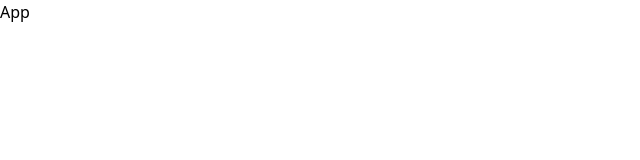
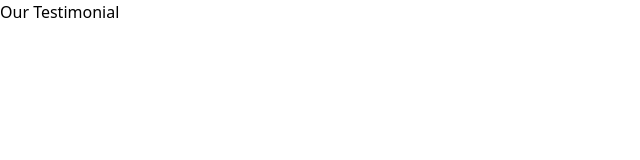
Before and after one commit to ManojBhandarkar98/codehelp-testimonial-slidder, a React (Create React App) app: page / in a window 1280 px wide. Shown: the top 160 px of the page, without its empty margins (0-640 px from the left). Built offline with nearby package versions, Linux system fonts and the light colour scheme.

Commit message:
Epi - 06 - Component setup it show testimonial component on screen not card

```diff
--- a/src/App.js
+++ b/src/App.js
@@ -1,7 +1,16 @@
 import React from "react";
+import Testimonial from "./components/Testimonial";
 
 const App = () => {
-  return <div>App</div>;
+  return (
+    <div>
+      <div>
+        <h1>Our Testimonial</h1>
+      </div>
+      <Testimonial />
+    </div>
+
+  );
 };
 
 export default App;
--- /dev/null
+++ b/src/components/Card.js
@@ -0,0 +1,20 @@
+import React from 'react'
+
+const Card = () => {
+    return (
+        <div>
+            <div>
+                <img>image</img>
+            </div>
+            <div>
+                <p>name</p>
+                <p>job</p>
+            </div>
+            <div>
+                <p>review</p>
+            </div>
+        </div>
+    )
+}
+
+export default Card
--- /dev/null
+++ b/src/components/Testimonial.js
@@ -0,0 +1,11 @@
+import React from 'react'
+
+const Testimonial = () => {
+    return (
+        <div>
+            <card />
+        </div>
+    )
+}
+
+export default Testimonial
```
Also changed, not shown: 1 other file (tests, documents, lock files or other folders).
